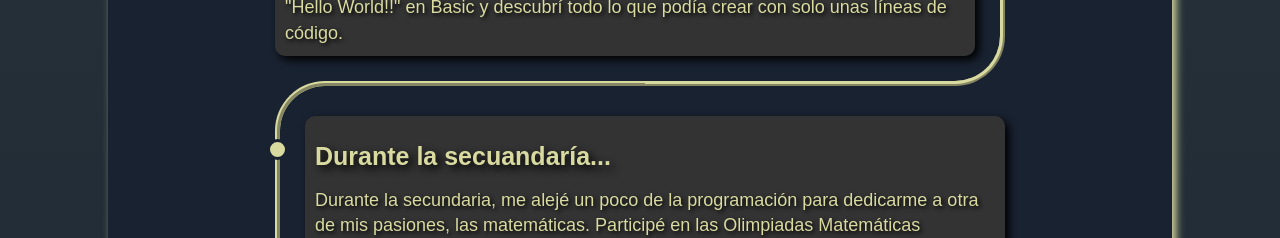
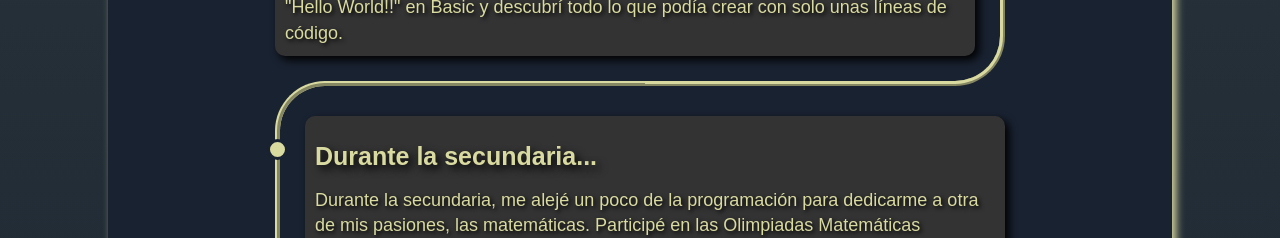
Before and after one commit to sergiogenes/my-portfolio, a React (Create React App) app: page / in a window 1280 px wide. Shown: the part 1460-1698 px from the top of the page. Built offline with nearby package versions, Linux system fonts and the light colour scheme; a web font is replaced by a local one.

Commit message:
Se corrigió texto de la línea de tiempo

```diff
--- a/src/constans/index.js
+++ b/src/constans/index.js
@@ -85,7 +85,7 @@ const aboutMe = [
       'Mi primer contacto con la programación fue a la edad de 10 años, cuando comencé a experimentar con un lenguaje de dibujo llamado LOGO en antiguas computadoras como el Comodore 64. Recuerdo la emoción que sentí cuando escribí mi primer "Hello World!!" en Basic y descubrí todo lo que podía crear con solo unas líneas de código.'
   },
   {
-    title: 'Durante la secuandaría...',
+    title: 'Durante la secundaria...',
     content:
       'Durante la secundaria, me alejé un poco de la programación para dedicarme a otra de mis pasiones, las matemáticas. Participé en las Olimpiadas Matemáticas Argentinas, donde pude conocer a muchas personas apasionadas y desarrollar habilidades como la perseverancia y la resolución de problemas. Sin embargo, nunca dejé de lado mi interés por la programación.'
   },
```
